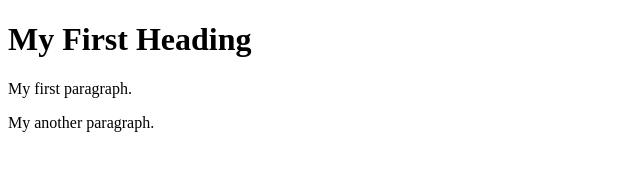
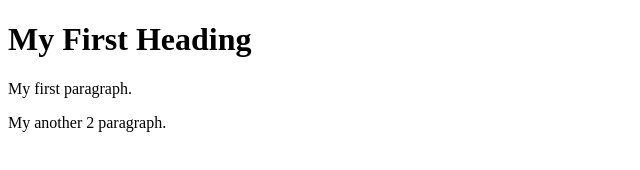
Before and after one commit to fayim-g/coursera-test, a plain HTML site: page index.html in a window 1280 px wide. Shown: the full height of the page, 0-640 px from the left. Drawn offline with Linux system fonts and the light colour scheme.

Commit message:
test changes to file

```diff
--- a/index.html
+++ b/index.html
@@ -5,7 +5,7 @@
 <h1>My First Heading</h1>
 
 <p>My first paragraph.</p>
-<p>My another paragraph.</p>
+<p>My another 2 paragraph.</p>
 
 </body>
 </html>
```
